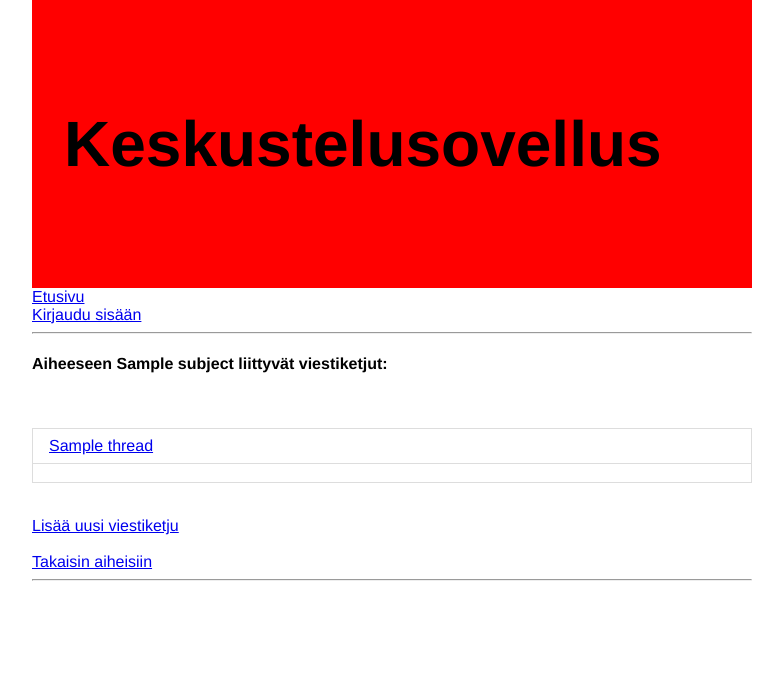
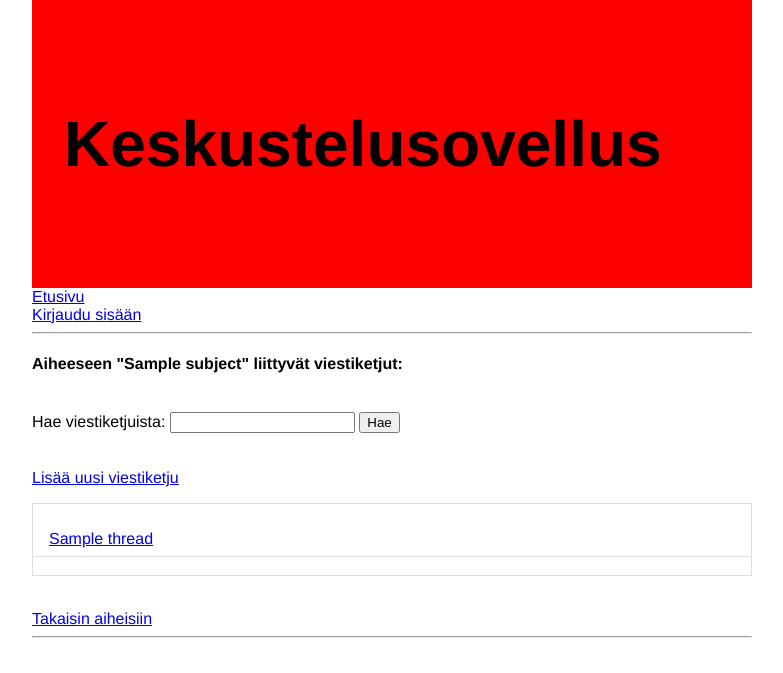
Before and after one commit to matiasnisula/keskustelusovellus, a Flask app: template templates/threads.html in a window 1280 px wide. Shown: the top 673 px of the page, without its empty margins (248-1031 px from the left). Run offline with Flask 2, Linux system fonts and the light colour scheme; the template is opened without the code that fills it: most values are stand-ins (such as "Sample title", 1, 10 or a date in 2020).

Commit message:
add form search from threads

```diff
--- a/templates/threads.html
+++ b/templates/threads.html
@@ -2,11 +2,20 @@
 {% extends "layout.html" %}
 {% block title %}Aiheet{% endblock %}
 {% block content %}
-<h4>Aiheeseen {{ subject }} liittyvät viestiketjut:</h4>
+<h4>Aiheeseen "{{ subject }}" liittyvät viestiketjut:</h4>
+<br>
+<form action="/result/{{ subject_id }}" method="GET">
+Hae viestiketjuista: <input type="text" name="query">
+<input type="submit" value="Hae">
+</form>
+<br>
+<br>
+<a href="/subject/{{ subject_id }}/newthread">Lisää uusi viestiketju</a>
 <br>
 <ul>
     {% for thread in threads %}
-    <li><a href="/subject/{{ id }}/{{ thread[0] }}">{{ thread[1] }}</a></li>
+    <br>
+    <li><a href="/subject/{{ subject_id }}/{{ thread[0] }}">{{ thread[1] }}</a></li>
     <br>
     {% if session.user_id == thread.user_id %}
     <li><a href="/delete/{{ thread.subject_id }}/{{ thread[0] }}"> Poista viestiketju</a></li>
@@ -15,8 +24,5 @@
 </ul>
 <p>{{ error_message }}</p>
 <br>
-<a href="/subject/{{ id }}/newthread">Lisää uusi viestiketju</a>
-<br>
-<br>
 <a href="/">Takaisin aiheisiin</a>
 {% endblock %}
```
